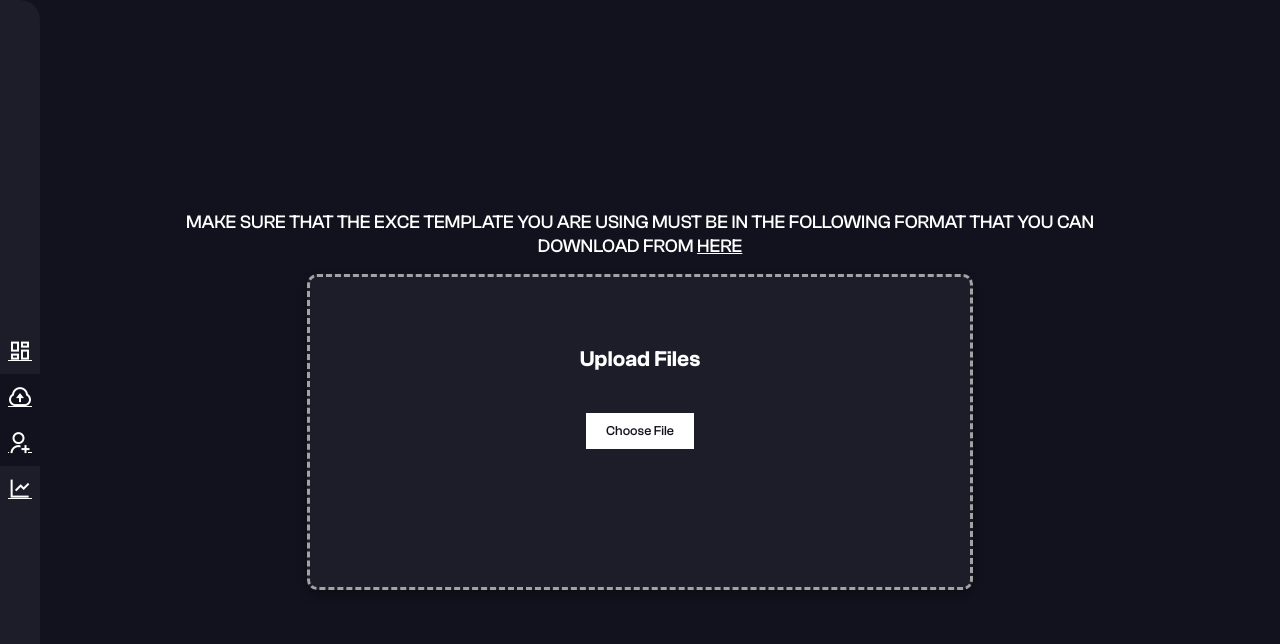
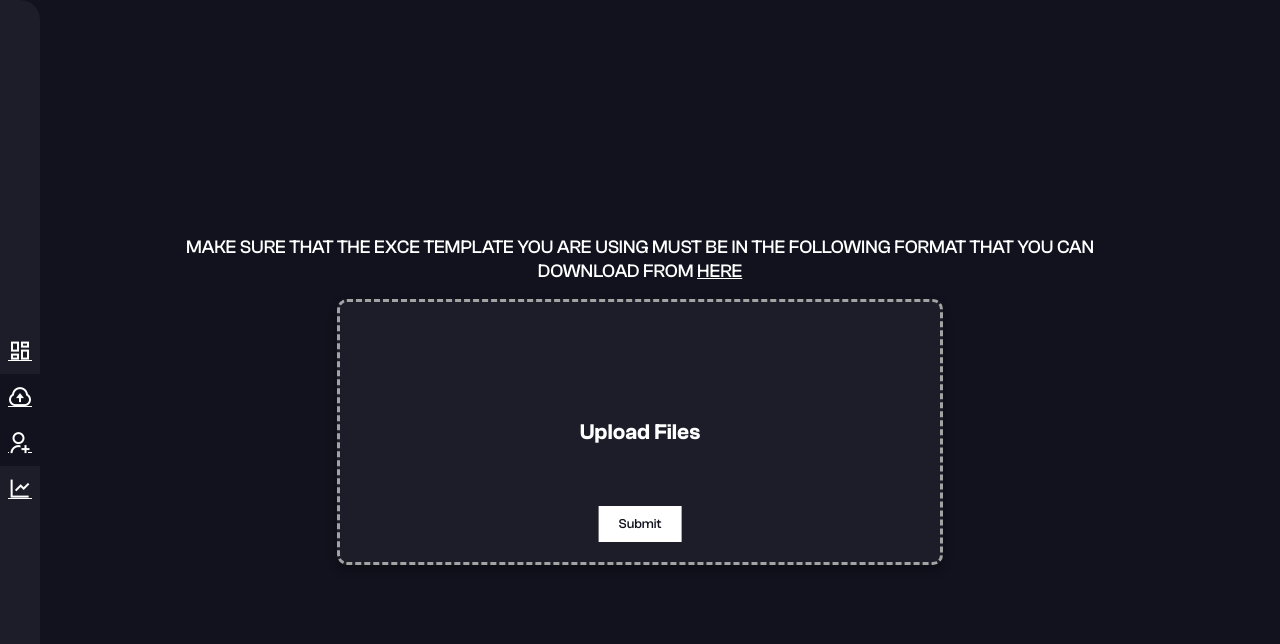
Before and after one commit to DevrishiSikka/HackLink, a Python web app: template templates/upload_file.html in a window 1280 px wide. Shown: the top 644 px of the page. Run offline with Jinja, Linux system fonts and the light colour scheme; the template is opened without the code that fills it, so the values that code supplies are empty, except form fields; form fields are guessed from the names that the template uses.

Commit message:
Added Upload Functionality

```diff
--- a/forms.py
+++ b/forms.py
@@ -1,4 +1,5 @@
 from flask_wtf import FlaskForm
+from flask_wtf.file import FileAllowed, FileRequired, FileField
 from wtforms import StringField, SelectField, SubmitField, EmailField, TelField
 from wtforms.validators import InputRequired
 
@@ -12,3 +13,7 @@
   hostel_block = SelectField('Hostel Block', choices=[('A', 'A Block'), ('B', 'B Block'), ('C', 'C Block'), ('D', 'D Block')], validators=[InputRequired()], render_kw={"id": "hostelBlock"})
   gender = SelectField('Gender', choices=[('male', 'Male'), ('female', 'Female')], validators=[InputRequired()], render_kw={"id": "genderSelection"})
   submit_button = SubmitField('Submit')
+
+class UploadForm(FlaskForm):
+    file = FileField("File", validators=[
+        FileRequired()])
--- a/static/scripts/fileupload.js
+++ /dev/null
@@ -1,22 +0,0 @@
-const dropArea = document.querySelector(".drop_box"),
-  button = dropArea.querySelector("button"),
-  dragText = dropArea.querySelector("header"),
-  input = dropArea.querySelector("input");
-let file;
-var filename;
-
-button.onclick = () => {
-  input.click();
-};
-
-input.addEventListener("change", function (e) {
-  var fileName = e.target.files[0].name;
-  let filedata = `
-    <form action="" method="post">
-    <div class="form">
-    <h4>${fileName}</h4>
-    <button class="btn">Upload</button>
-    </div>
-    </form>`;
-  dropArea.innerHTML = filedata;
-});
--- a/static/styles/upload_file.css
+++ b/static/styles/upload_file.css
@@ -3,13 +3,10 @@
      margin: 0;
      font-family: "ClashGrotesk";
 }
-
  @font-face {
      font-family: "ClashGrotesk";
      src: url(../fonts/ClashGrotesk-Variable.ttf);
-
 }
-
  ::selection {
      user-select: none;
 }
@@ -21,7 +18,6 @@
      align-items: center;
      justify-content: center;
 }
-
  .main-container {
      max-width: 1000px;
      border-radius: 20px;
@@ -34,61 +30,31 @@
      flex-direction: column;
      gap: 1rem;
 }
-
  h3{
      text-align: center;
      color: #fff;
      font-weight: 500;
 }
-
  a{
      color: #fff;
 }
-
-
  .card {
      border-radius: 10px;
      box-shadow: 0 5px 10px 0 rgba(0, 0, 0, 0.3);
      width: 600px;
      height: 260px;
      background-color: #1d1d2a;
-  padding: 10px 30px 40px;
      border: 3px dashed #a3a3a3;
      display: flex;
      flex-direction: column;
      align-items: center;
      justify-content: center;
+     position: relative;
 }
-
  .card h3 {
      font-size: 22px;
      font-weight: 600;
-
 }
-
-.drop_box {
-  margin: 10px 0;
-  padding: 30px;
-  display: flex;
-  align-items: center;
-  justify-content: center;
-  flex-direction: column;
-  border-radius: 5px;
-}
-
-.drop_box h4 {
-  font-size: 16px;
-  font-weight: 400;
-  color: #fff;
-}
-
-.drop_box p {
-  margin-top: 10px;
-  margin-bottom: 20px;
-  font-size: 12px;
-  color: #a3a3a3;
-}
-
  .btn {
      text-decoration: none;
      background-color: #fff;
@@ -98,18 +64,26 @@
      border: none;
      outline: none;
      transition: 0.3s;
+     position: absolute;
+     bottom: 20px;
+     left: 50%;
+     transform: translate(-50%,0);
 }
-
-.form input {
-  margin: 10px 0;
+ .custom-file-input {
+     position: absolute;
+     top: 0;
+     left: 0;
      width: 100%;
-  background-color: #e2e2e2;
-  border: none;
-  outline: none;
-  padding: 12px 20px;
-  border-radius: 4px;
+     height: 100%;
+     opacity: 0;
 }
-
+ .custom-file-button {
+     display: inline-block;
+     padding: 10px 20px;
+     background-color: #3498db;
+     color: #fff;
+     cursor: pointer;
+}
 /* Navbar Styles */
  .vertical-navbar {
      height: 100%;
@@ -125,7 +99,6 @@
      justify-content: center;
      border-radius: 0 20px 0 20px;
 }
-
  .menu-item {
      text-align: center;
      width: 100%;
@@ -138,15 +111,12 @@
      justify-content: center;
      color: #fff;
 }
-
  .menu-item i {
      font-size: 24px;
 }
-
  .menu-item:hover {
      background-color: #12121e;
 }
-
  .menu-item[data-tooltip]:hover::before {
      content: attr(data-tooltip);
      background-color: #333;
@@ -159,12 +129,10 @@
      opacity: 0;
      transition: opacity 0.3s, transform 0.3s;
 }
-
  .menu-item[data-tooltip]:hover::before {
      opacity: 1;
      margin-left: 10px;
 }
-
  .active {
      background-color: #12121e;
 }
--- a/templates/upload_file.html
+++ b/templates/upload_file.html
@@ -49,18 +49,23 @@
       </h3>
       <div class="card">
         <h3>Upload Files</h3>
-        <div class="drop_box">
-          <input
-            type="file"
-            hidden
-            accept=".xlsx"
-            id="fileID"
-            style="display: none"
-          />
-          <button class="btn">Choose File</button>
-        </div>
+
+        <form
+          method="POST"
+          action="/participant/upload"
+          enctype="multipart/form-data"
+        >
+          {{ form.hidden_tag() }}
+          <div class="form-group">
+            <div class="label">
+              {{form.file(class="custom-file-input",accept=".xlsx,
+              application/vnd.openxmlformats-officedocument.spreadsheetml.sheet")
+              }}
+            </div>
+          </div>
+          <input type="submit" value="Submit" class="btn" />
+        </form>
       </div>
     </div>
   </body>
-  <script src="{{url_for('static', filename='scripts/fileupload.js')}}"></script>
 </html>
```
Also changed, not shown: app.py (+50 -14 lines), 1 other file. Lines whose indentation alone changed are shown as unchanged.
